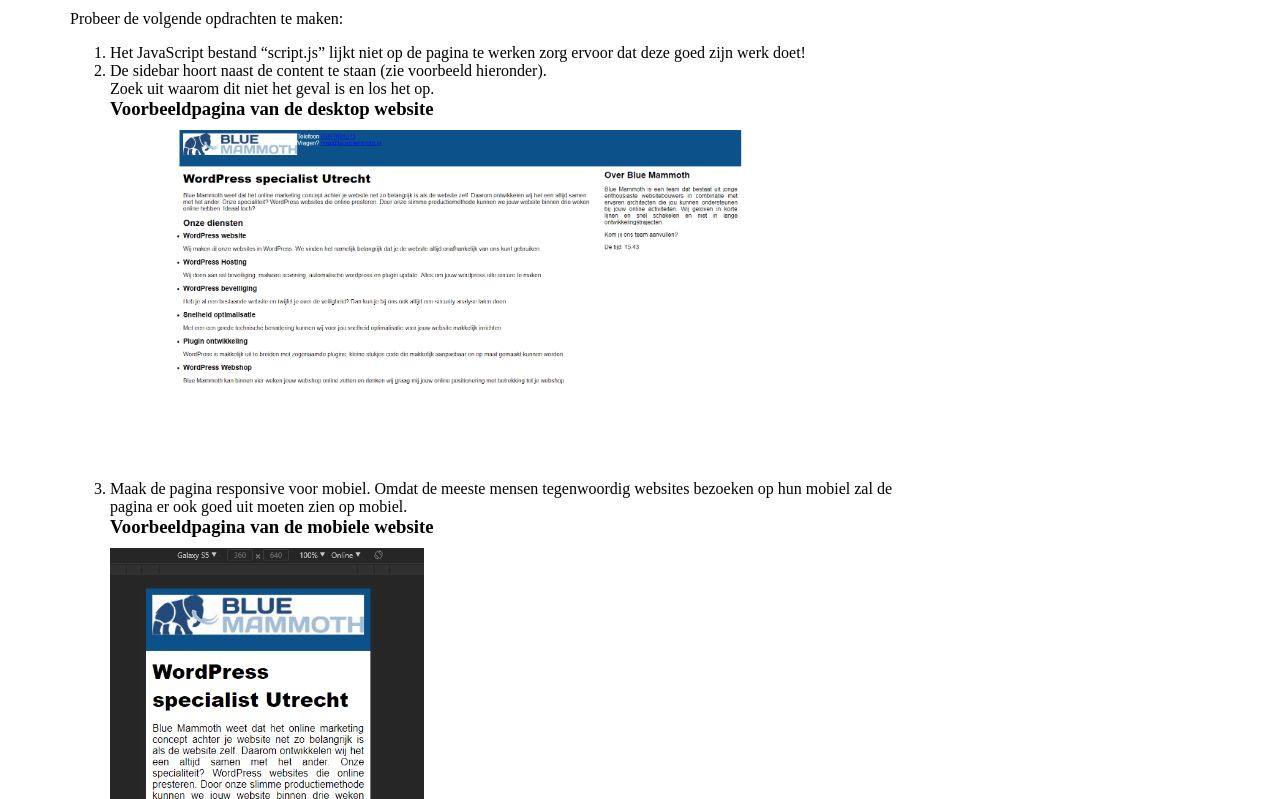
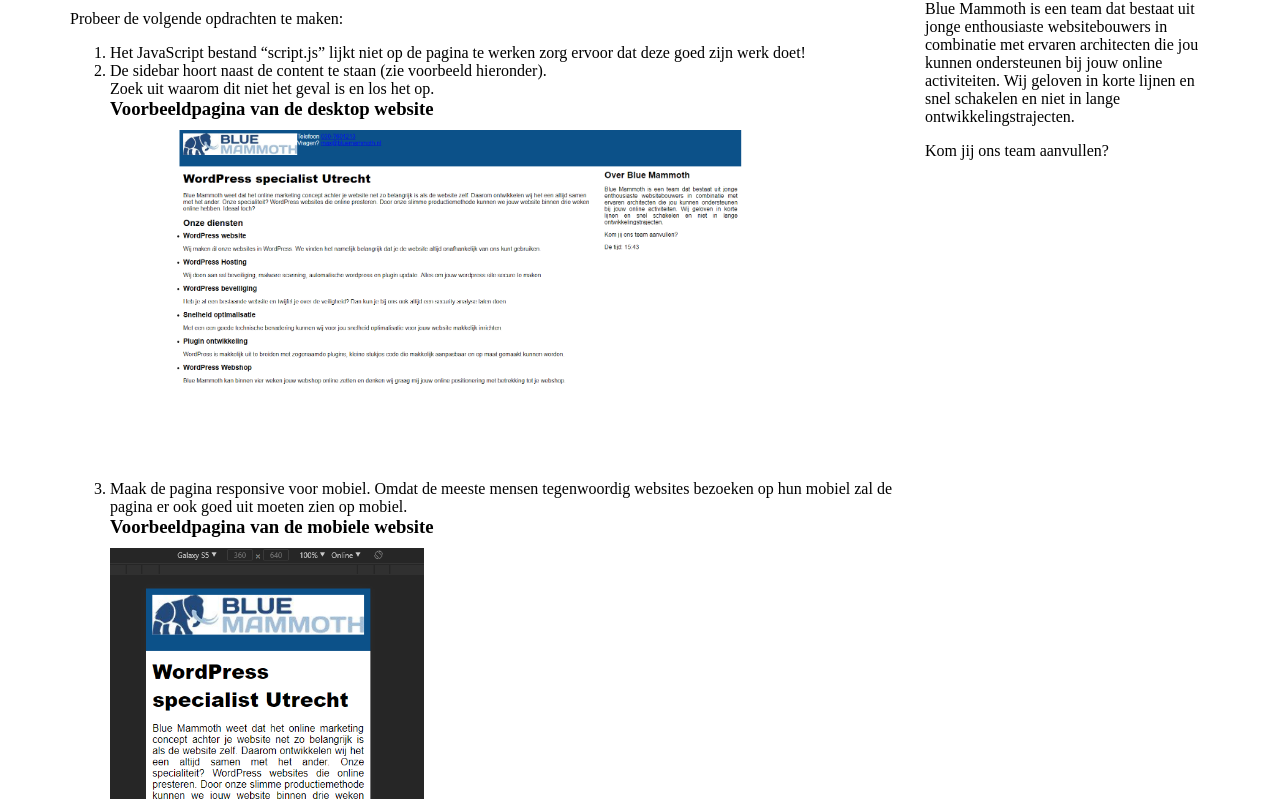
Before and after one commit to DaphneMol/stage_opdracht_frondend, a plain HTML site: page index.html in a window 1280 px wide. Shown: the part 163-962 px from the top of the page. Drawn offline with nearby package versions, Linux system fonts and the light colour scheme.

Commit message:
opdracht_2

```diff
--- a/style.css
+++ b/style.css
@@ -1,6 +1,6 @@
-body{
-    margin:0;
-    padding:0;
+body {
+  margin: 0;
+  padding: 0;
 }
 p {
   margin: 16px 0px;
@@ -23,13 +23,15 @@ h3 {
   margin: 0 auto;
   background: #0c5189;
   color: #fff;
-    padding:10px;
+  padding: 10px;
 }
 
 .content {
   width: 75%;
+  display: inline-block;
 }
 
 .sidebar {
   width: 25%;
+  float: right;
 }
```
Also changed, not shown: 1 other file. Lines whose indentation alone changed are shown as unchanged.
